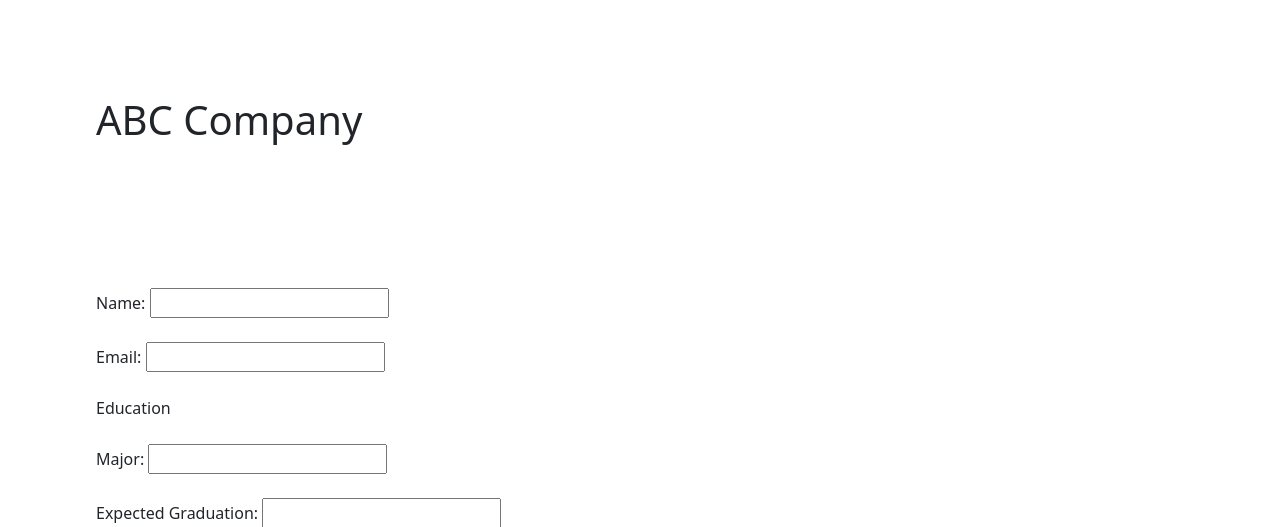
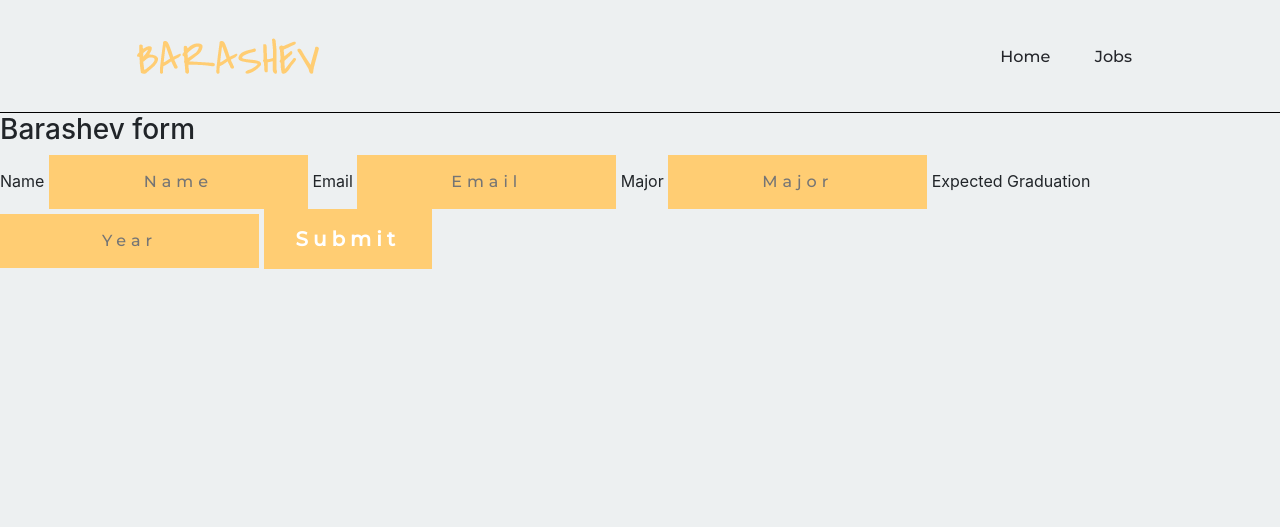
Before and after one commit to HLRichardson-Git/project2, a Flask app: template templates/application.html in a window 1280 px wide. Shown: the top 527 px of the page. Run offline with Flask 2, Linux system fonts and the light colour scheme; the template is opened without the code that fills it, so the values that code supplies are empty; some libraries are stand-ins or nearby versions.

Commit message:
Update application.html

```diff
--- a/templates/application.html
+++ b/templates/application.html
@@ -1,13 +1,9 @@
-<!DOCTYPE html>
-<html lang="en">
-<head>
-    <meta charset="UTF-8">
-    <title>Application</title>
-    <link rel="stylesheet" href="static/bootstrap.css">
-</head>
-<body>
-    <nav></nav>
+{% extends 'base.html' %}
 
+{% block title %}{% endblock %}
+
+{% block body %}
+<!--
     <h1 class="m-5 p-5">ABC Company</h1>
     <div class="m-5 p-5">
         Name:
@@ -23,7 +19,23 @@
 
         Expected Graduation:
         <input type="text" name="expGrad" value={{ user.major }}><br>
-    </div>
+    </div>-->
 
-</body>
-</html>
+    <form class = "applicationForm">
+        <h3>Barashev form</h3>
+
+        <label for="name">Name</label>
+        <input class = "applicationInput" type="text" placeholder="Name" id="name" value={{ user.name }}>
+
+        <label for="email">Email</label>
+        <input class = "applicationInput" type="password" placeholder="Email" id="email" value={{ user.email }}>
+
+        <label for="education">Major</label>
+        <input class = "applicationInput" type="password" placeholder="Major" id="major" value={{ user.email }}>
+
+        <label for="expgrad">Expected Graduation</label>
+        <input class = "applicationInput" type="password" placeholder="Year" id="expgrad" value={{ user.major }}>
+
+        <button class = "applicationButton">Submit</button>
+    </form>
+{% endblock %}
```
